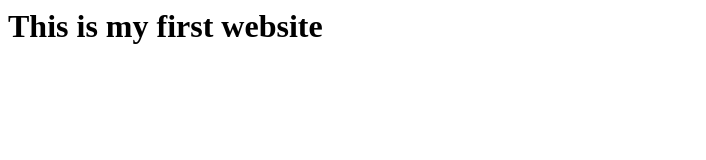
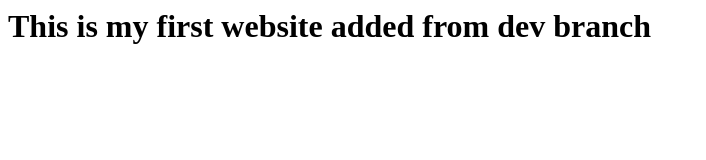
Before and after one commit to jha-deepak9981/demo-new, a plain HTML site: page index.html in a window 1280 px wide. Shown: the whole page, without its empty margins (0-706 px from the left). Drawn offline with Linux system fonts and the light colour scheme.

Commit message:
commited from dev branch

```diff
--- a/index.html
+++ b/index.html
@@ -1 +1 @@
-<h1> This is my first website </h1>
+<h1> This is my first website added from dev branch </h1>
```
